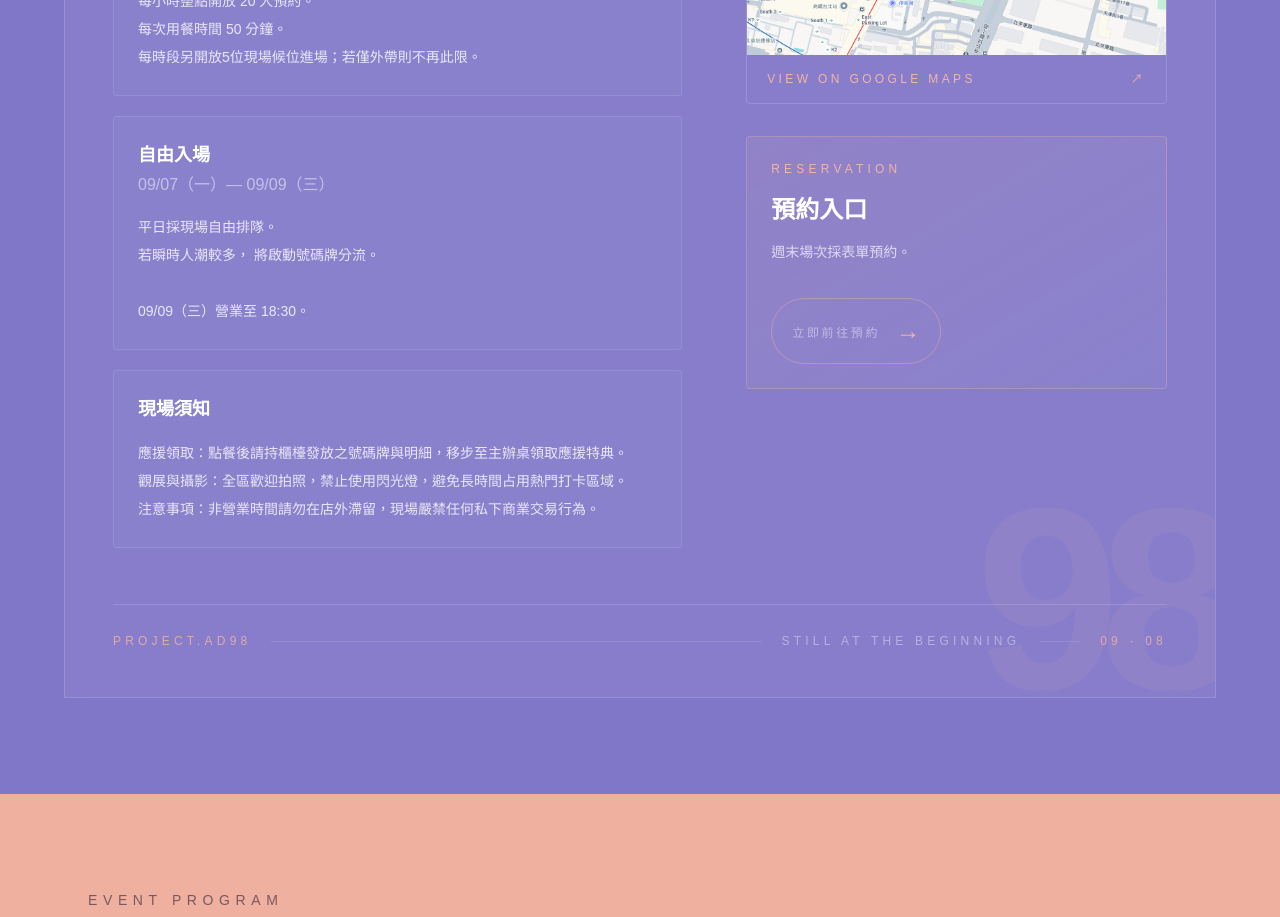
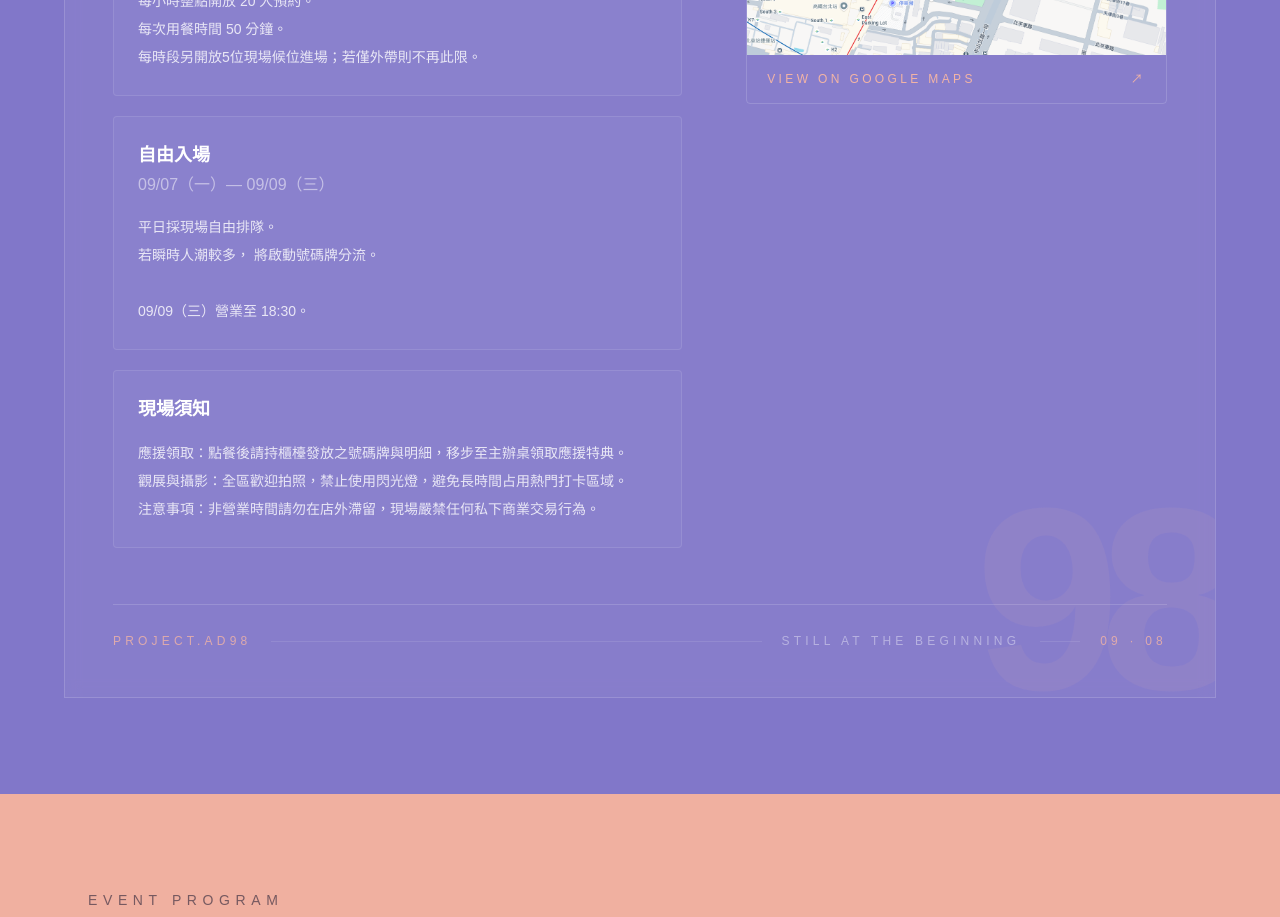
Before and after one commit to vmvm288-del/gumayusitw, a Next.js app: page /projects/6th-anniversary in a window 1280 px wide. Shown: the part 2120-3037 px from the top of the page. Built offline with nearby package versions, Linux system fonts and the light colour scheme.

Commit message:
chore: remove reservation entry

```diff
--- a/components/anniversary/AnniversaryInfo.tsx
+++ b/components/anniversary/AnniversaryInfo.tsx
@@ -2,16 +2,15 @@
 
 import { useEffect, useRef, useState } from "react";
 import Image from "next/image";
-import { useRouter } from "next/navigation";
+
 
 export default function AnniversaryInfo() {
   const sectionRef = useRef<HTMLElement | null>(null);
   const [isVisible, setIsVisible] = useState(false);
-  const router = useRouter();
 
 
-  const reservationOpenTime = new Date("2026-08-08T20:00:00+08:00");
-  const reservationOpen = Date.now() >= reservationOpenTime.getTime();
+
+
 
   useEffect(() => {
     const section = sectionRef.current;
@@ -473,94 +472,7 @@ text-[#f3b4a5]
                 </div>
 
               </a>
-                            {/* =====================================
-                  RESERVATION
-              ===================================== */}
-<div
-  className="
-    mt-8
-    overflow-hidden
-    rounded-sm
-    border
-    border-[#f3b4a5]/30
-    bg-gradient-to-br
-    from-[#f3b4a5]/10
-    to-white/[0.03]
-  "
->
 
-  <div className="px-6 py-6">
-
-    <p className="text-xs tracking-[0.35em] text-[#f3b4a5]">
-      RESERVATION
-    </p>
-
-    <h4 className="mt-4 text-2xl font-bold leading-snug">
-      預約入口
-    </h4>
-
-    <p className="mt-3 text-sm leading-7 text-white/70">
-      週末場次採表單預約。
-    </p>
-             <button
-  type="button"
-  onClick={() => {
-
-    if (!reservationOpen) {
-      alert("預約於 2026/08/10 20:00 正式開放。");
-      return;
-    }
-
-    router.push("/reservation");
-
-  }}
-  className="
-    mt-8
-
-    flex
-    flex-col
-    gap-4
-
-    rounded-3xl
-
-    border
-    border-[#f3b4a5]/40
-
-    px-5
-    py-4
-
-    transition-all
-    duration-300
-
-    sm:flex-row
-    sm:items-center
-    sm:justify-between
-
-    sm:rounded-full
-
-    hover:border-[#f3b4a5]
-    hover:bg-[#f3b4a5]/30
-  "
->
-
-  <div>
-
-    <p className="mt-1 text-xs tracking-[0.22em] text-white/45">
-      {reservationOpen ? "立即前往預約" : "預約尚未開放"}
-    </p>
-
-  </div>
-
-  <span className="text-2xl text-[#f3b4a5]">
-    →
-  </span>
-
-</button>
-
-
-                </div>
-
-              </div>
 
             </div>
 
```
